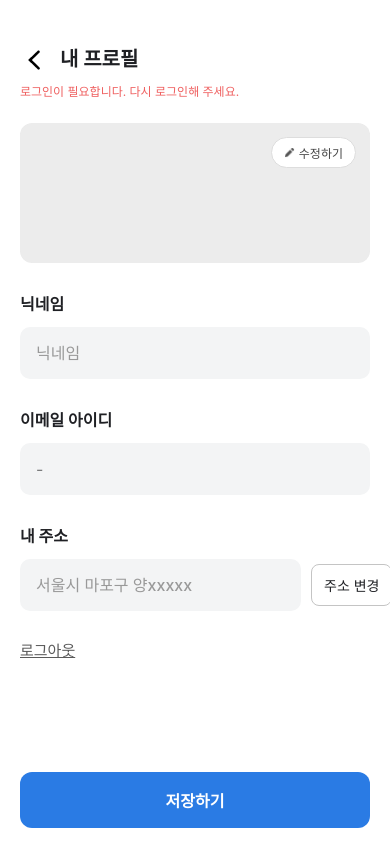
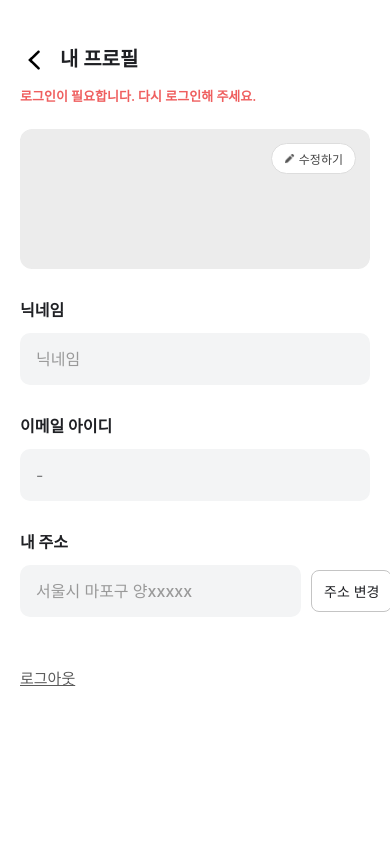
Before and after one commit to jyzzang02/SmartHealthDog-2026, a React Native app in the folder Frontend/: screen /ProfileEdit in a window 390 px wide. Built offline with nearby package versions, Linux system fonts and the light colour scheme.

Commit message:
fix 회원가입 디자인 수정

```diff
--- a/Frontend/src/screens/OrdinarySignup.tsx
+++ b/Frontend/src/screens/OrdinarySignup.tsx
@@ -9,6 +9,9 @@ import {
   Image,
   Alert,
   ActivityIndicator,
+  KeyboardAvoidingView,
+  ScrollView,
+  Platform,
 } from 'react-native';
 import { NativeStackNavigationProp } from '@react-navigation/native-stack';
 import CustomButton from '../components/CustomButton';
@@ -140,6 +143,10 @@ const OrdinarySignup: React.FC<Props> = ({ navigation }) => {
 
   return (
     <SafeAreaView style={styles.container}>
+      <KeyboardAvoidingView
+        behavior={Platform.OS === 'ios' ? 'padding' : 'height'}
+        style={{ flex: 1 }}
+      >
         <View style={styles.navBar}>
           <TouchableOpacity
             style={styles.backButton}
@@ -153,6 +160,11 @@ const OrdinarySignup: React.FC<Props> = ({ navigation }) => {
           </TouchableOpacity>
         </View>
 
+        <ScrollView
+          contentContainerStyle={styles.scrollContent}
+          showsVerticalScrollIndicator={false}
+          keyboardShouldPersistTaps="handled"
+        >
           <View style={styles.content}>
             <View style={styles.titleContainer}>
               <Text style={styles.title}>이메일과 비밀번호를{'\n'}입력하세요</Text>
@@ -232,6 +244,8 @@ const OrdinarySignup: React.FC<Props> = ({ navigation }) => {
               disabled={!isNextEnabled}
             />
           </View>
+        </ScrollView>
+      </KeyboardAvoidingView>
     </SafeAreaView>
   );
 };
@@ -242,7 +256,7 @@ const styles = StyleSheet.create({
     backgroundColor: '#FFFFFF',
   },
   navBar: {
-    marginTop: 50,
+    marginTop: Platform.OS === 'android' ? 20 : 0,
     width: '100%',
     height: 56,
     flexDirection: 'row',
@@ -256,9 +270,13 @@ const styles = StyleSheet.create({
     width: 40,
     height: 40,
   },
+  scrollContent: {
+    flexGrow: 1,
+  },
   content: {
     alignItems: 'center',
-    marginTop: 170,
+    paddingTop: 80, // 고정 marginTop 대신 paddingTop 사용
+    paddingBottom: 40,
   },
   titleContainer: {
     width: 310,
--- a/Frontend/src/screens/ProfileEditScreen.tsx
+++ b/Frontend/src/screens/ProfileEditScreen.tsx
@@ -208,12 +208,18 @@ const ProfileEditScreen = () => {
     Alert.alert('주소 변경', '주소 검색 기능은 준비 중입니다.');
   }, []);
 
+  // 비회원(로그인 에러) 상태일 때 저장 버튼 숨김 여부 결정
+  const isGuestMode = !!profileError;
+
   return (
     <View style={styles.wrapper}>
       <ScrollView
         style={styles.container}
+        contentContainerStyle={[
+          styles.scrollContent,
+          { paddingBottom: insets.bottom + (isGuestMode ? 40 : 120) } // 여유로운 하단 여백
+        ]}
         showsVerticalScrollIndicator={false}
-        scrollEnabled={false}
       >
         {/* 🔙 헤더 */}
         <View style={styles.headerRow}>
@@ -295,14 +301,19 @@ const ProfileEditScreen = () => {
         </View>
 
         {/* 로그아웃 */}
-        <TouchableOpacity onPress={handleLogout} disabled={isLoggingOut}>
+        <TouchableOpacity
+          style={styles.logoutBtn}
+          onPress={handleLogout}
+          disabled={isLoggingOut}
+        >
           <Text style={styles.logoutText}>
             {isLoggingOut ? "로그아웃 중..." : "로그아웃"}
           </Text>
         </TouchableOpacity>
       </ScrollView>
 
-      {/* 저장 버튼 */}
+      {/* 저장 버튼: 비회원(에러) 상태가 아닐 때만 표시 */}
+      {!isGuestMode && (
         <TouchableOpacity
           style={[styles.saveBtn, { bottom: insets.bottom + 16 }]}
           onPress={handleSaveProfile}
@@ -312,6 +323,7 @@ const ProfileEditScreen = () => {
             {isSavingProfile ? "저장 중..." : "저장하기"}
           </Text>
         </TouchableOpacity>
+      )}
     </View>
   );
 };
@@ -327,6 +339,9 @@ const styles = StyleSheet.create({
   container: {
     flex: 1,
     backgroundColor: "#FFFFFF",
+  },
+
+  scrollContent: {
     padding: 20,
   },
 
@@ -458,11 +473,16 @@ const styles = StyleSheet.create({
     color: "#1F2024",
   },
 
+  logoutBtn: {
+    marginTop: 40,
+    paddingVertical: 10,
+    alignSelf: 'flex-start',
+  },
+
   logoutText: {
     fontSize: 15,
     color: "#5A5A5A",
     textDecorationLine: "underline",
-    marginTop: 28,
   },
 
   saveBtn: {
@@ -482,9 +502,10 @@ const styles = StyleSheet.create({
   },
 
   errorText: {
-    fontSize: 12,
+    fontSize: 13,
     color: "#EF5F5F",
-    marginTop: 8,
+    marginTop: 12,
+    fontWeight: "600",
   },
 
   loadingText: {
```
Lines whose indentation alone changed are shown as unchanged.
